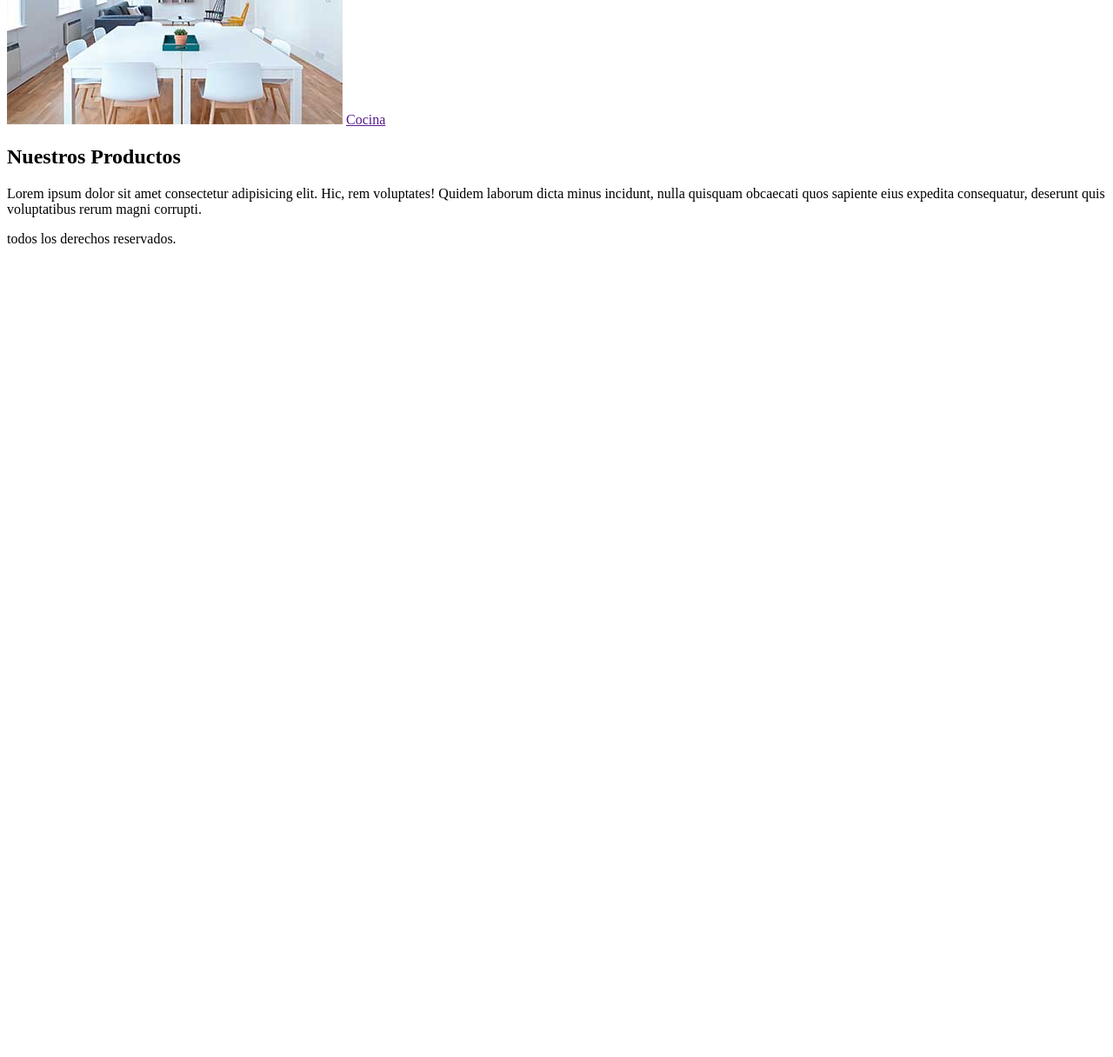
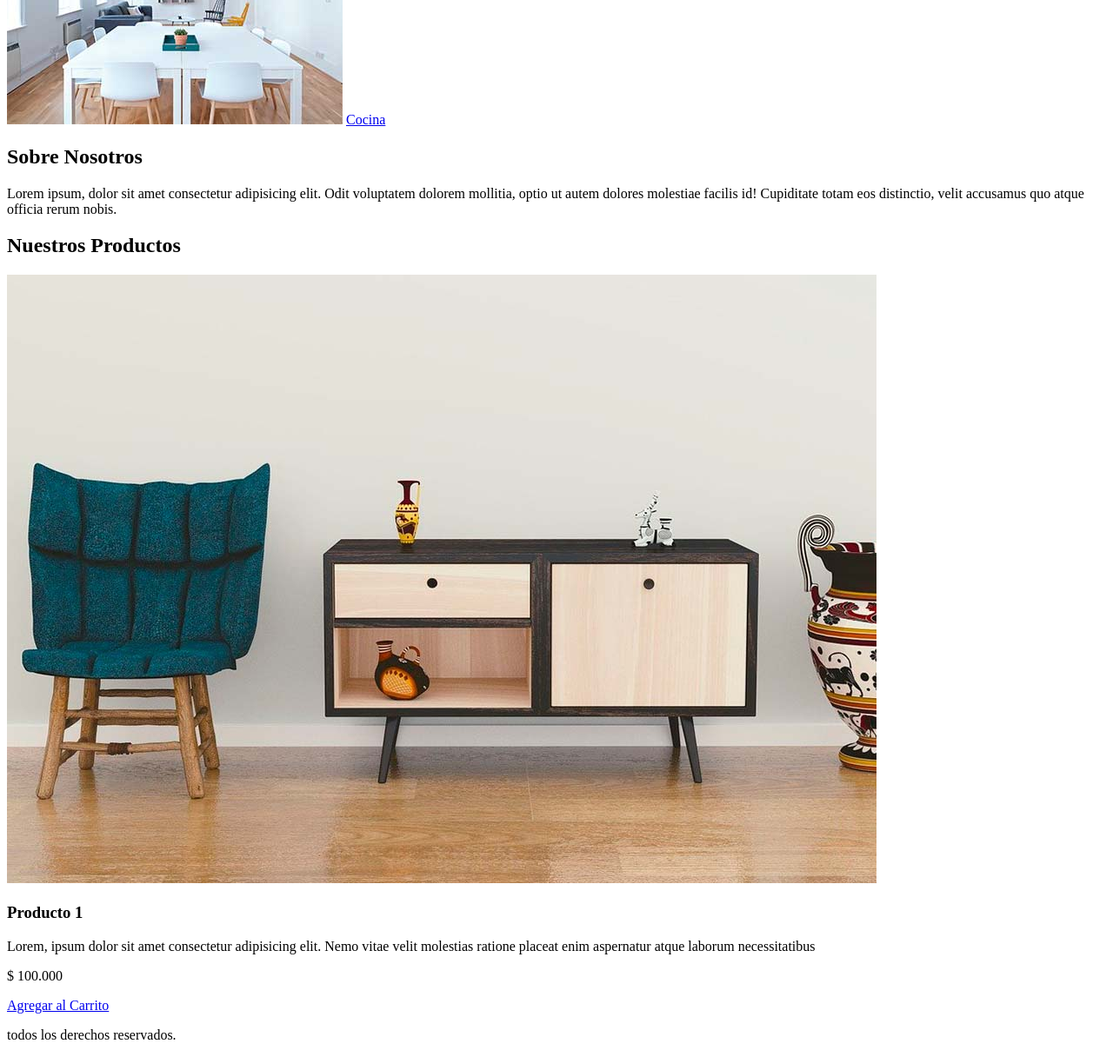
Before and after one commit to aceu890/ecommerce-html-css, a plain HTML site: page index.html in a window 1280 px wide. Shown: the part 801-2017 px from the top of the page at 87% size. Before the commit the page ends 1101 px from the top, so only its background shows below. Drawn offline with Linux system fonts and the light colour scheme.

Commit message:
add product section

```diff
--- a/index.html
+++ b/index.html
@@ -25,26 +25,48 @@
 
       <div>
         <img src="./img/categoria1.jpg" alt="imagen categoria" />
-        <a href="">Oficina</a>
+        <a href="#">Oficina</a>
       </div>
       <div>
         <img src="./img/categoria2.jpg" alt="imagen categoria" />
-        <a href="">Hogar</a>
+        <a href="#">Hogar</a>
       </div>
       <div>
         <img src="./img/categoria3.jpg" alt="imagen categoria" />
-        <a href="">Cocina</a>
+        <a href="#">Cocina</a>
+      </div>
+    </section>
+
+    <section>
+      <div>
+        <h2>Sobre Nosotros</h2>
+        <p>
+          Lorem ipsum, dolor sit amet consectetur adipisicing elit. Odit
+          voluptatem dolorem mollitia, optio ut autem dolores molestiae facilis
+          id! Cupiditate totam eos distinctio, velit accusamus quo atque officia
+          rerum nobis.
+        </p>
       </div>
     </section>
 
     <section>
       <h2>Nuestros Productos</h2>
-      <p>
-        Lorem ipsum dolor sit amet consectetur adipisicing elit. Hic, rem
-        voluptates! Quidem laborum dicta minus incidunt, nulla quisquam
-        obcaecati quos sapiente eius expedita consequatur, deserunt quis
-        voluptatibus rerum magni corrupti.
-      </p>
+      <div>
+        <div>
+          <img src="./img/producto1.jpg" alt="imagen producto" />
+
+          <div>
+            <h3>Producto 1</h3>
+            <p>
+              Lorem, ipsum dolor sit amet consectetur adipisicing elit. Nemo
+              vitae velit molestias ratione placeat enim aspernatur atque
+              laborum necessitatibus
+            </p>
+            <p>$ 100.000</p>
+            <a href="#">Agregar al Carrito</a>
+          </div>
+        </div>
+      </div>
     </section>
 
     <footer>
```
